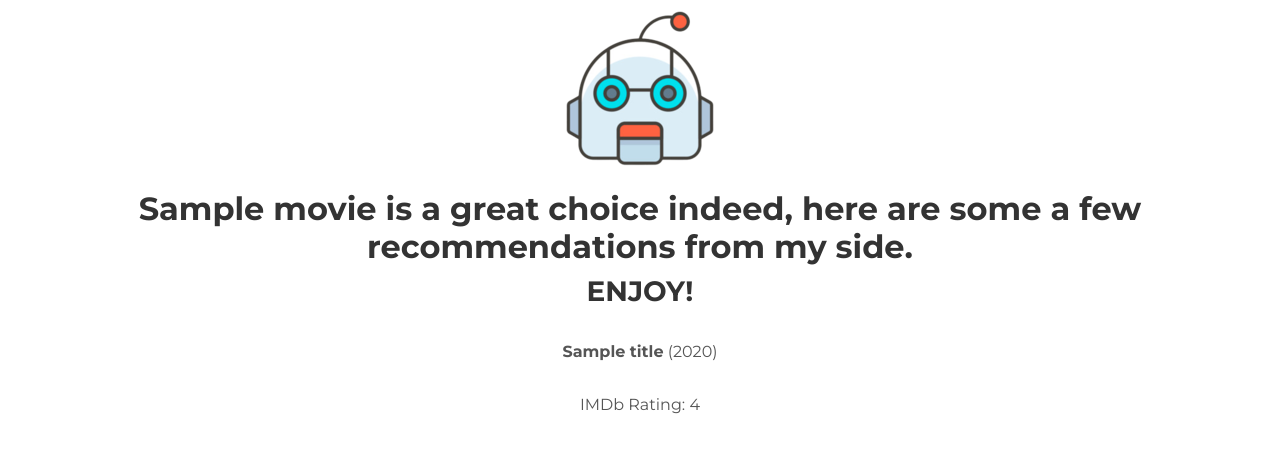
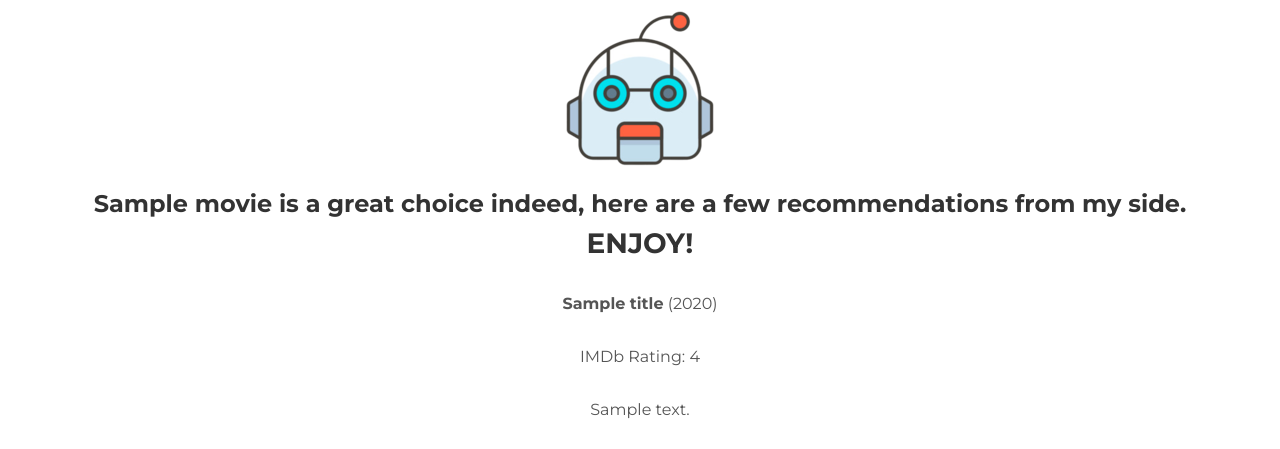
Before and after one commit to TheOneSSA/Movie_Recommender, a Flask app: template templates/recommend.html in a window 1280 px wide. Shown: the part 180-629 px from the top of the page. Run offline with Flask 2, Linux system fonts and the light colour scheme; the template is opened without the code that fills it: most values are stand-ins (such as "Sample title", 1, 10 or a date in 2020); some libraries are stand-ins or nearby versions.

Commit message:
Updated recommend.html

```diff
--- a/templates/recommend.html
+++ b/templates/recommend.html
@@ -65,7 +65,7 @@
   <div id="ww_emotions">
       <div class="container">
         <div class="col-lg-16 col-lg-offset-2 centered">
-          <h2>{{movie}} is a great choice indeed, here are some a few recommendations from my side.</h2>
+          <h4>{{movie}} is a great choice indeed, here are a few recommendations from my side.</h4>
           <h3>ENJOY!</h3>
         </div><!-- /col-lg-16 -->
       </div> <!-- /container -->
```
